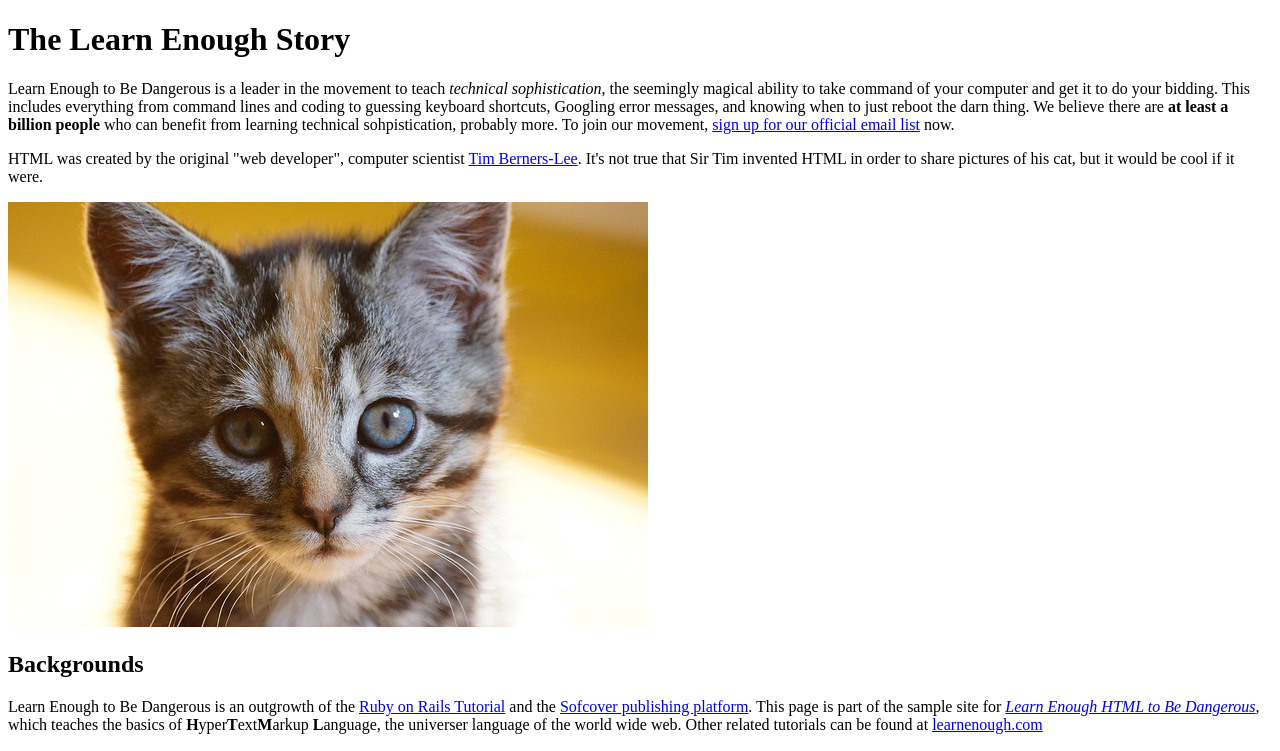
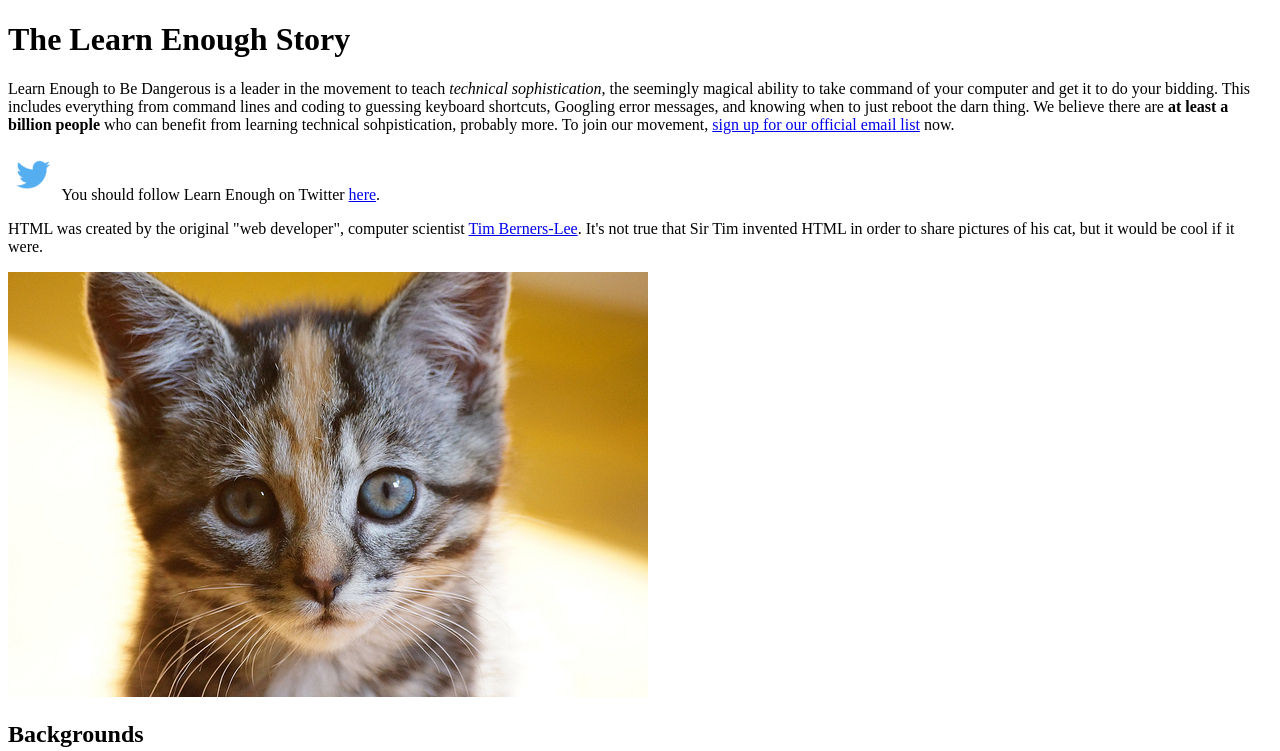
Before and after one commit to arcanecognit/sample_website, a plain HTML site: page index.html in a window 1280 px wide. Shown: the top 751 px of the page. Drawn offline with Linux system fonts and the light colour scheme.

Commit message:
Add twitter info

```diff
--- a/index.html
+++ b/index.html
@@ -17,6 +17,11 @@
 		  We believe there are <strong>at least a billion people</strong> who can benefit from
 		  learning </em>technical sohpistication</em>, probably more. To join our
   movement, <a href="http://learnenough.com/email">sign up for our official email list</a> now.
+		</p>
+
+		<p>
+		<a href="http://twitter.com/learnenough" target=_blank" style="text-decoration: none;"><img src="images/small_twitter_logo.png"></a>
+		You should follow Learn Enough on Twitter <a href="http://twitter.com/learnenough" target=_blank">here</a>.
 		</p>
 		<p>
 		      HTML was created by the original "web developer", computer scientist
```
Also changed, not shown: images/small_twitter_logo.png (added).
